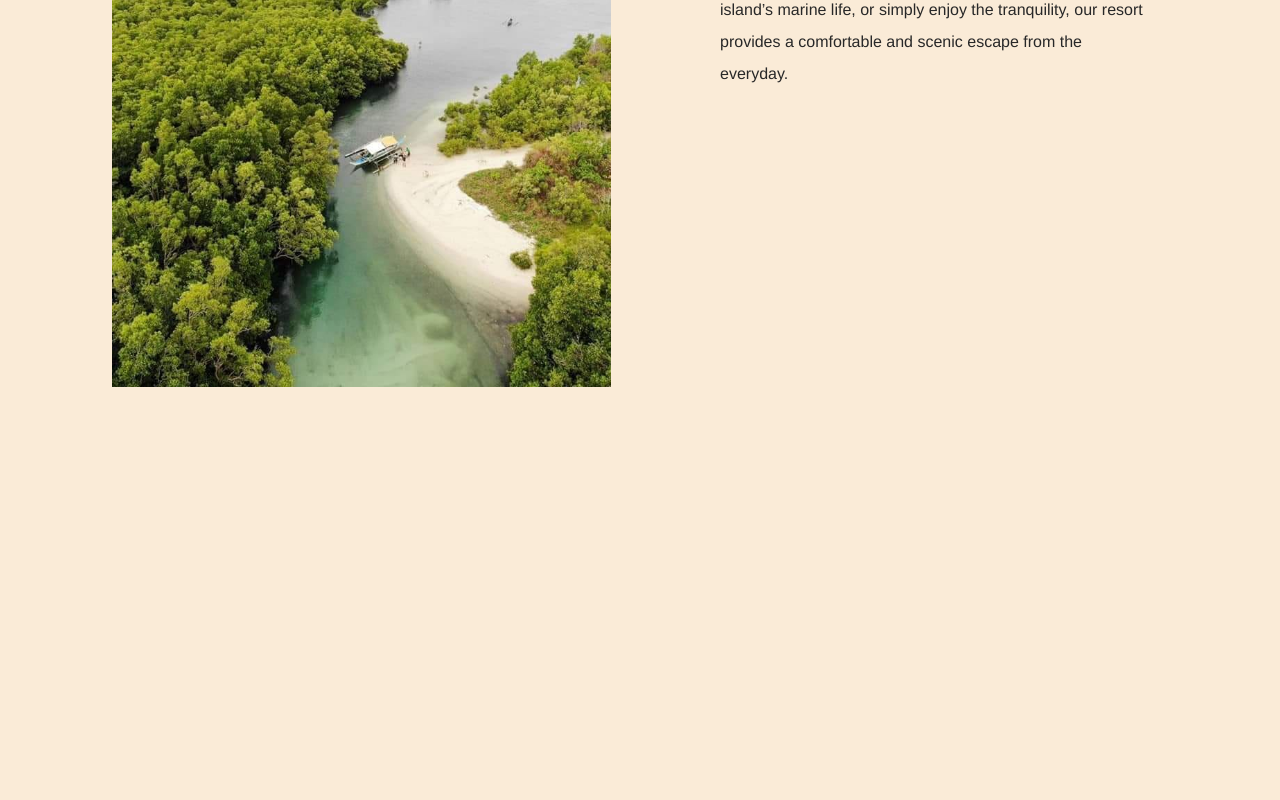
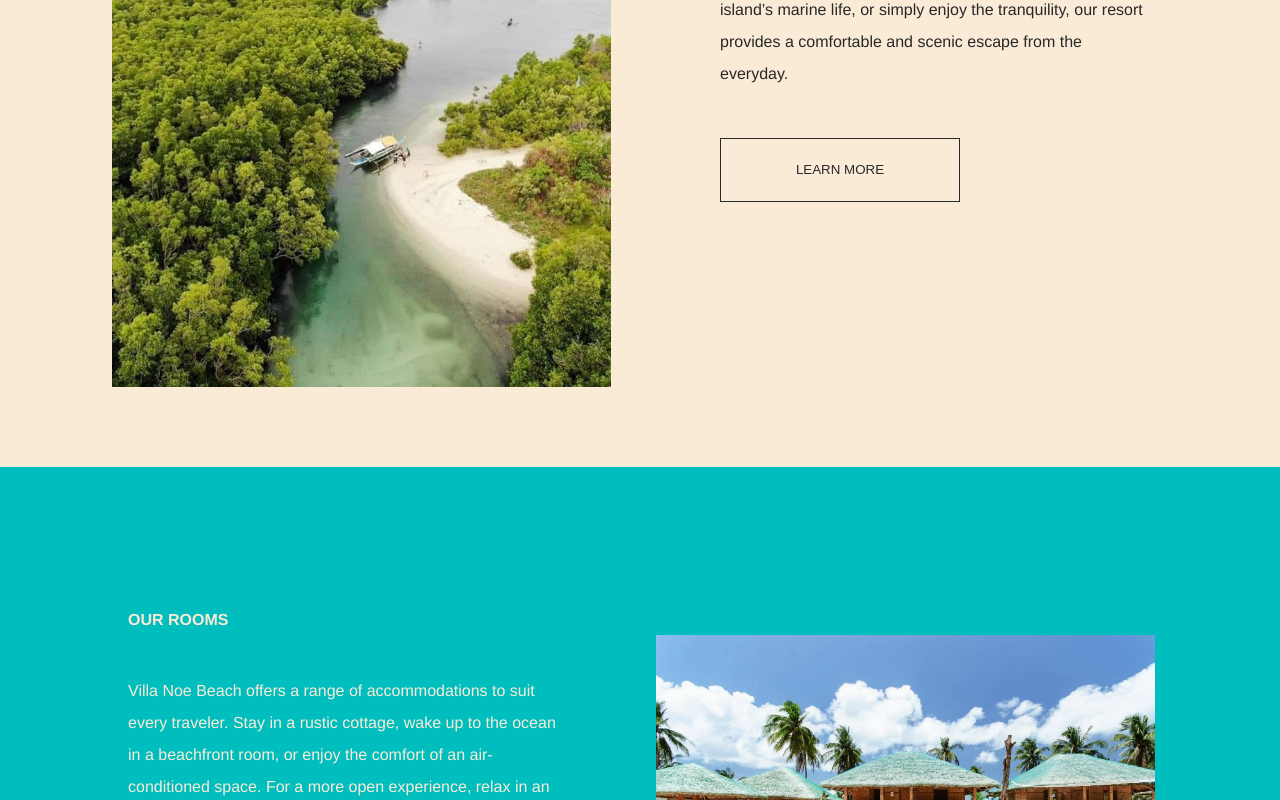
Before and after one commit to giantcarlos/villa-noe, a React (Vite) app: page / in a window 1280 px wide. Shown: the part 1100-1900 px from the top of the page. Built offline with nearby package versions, Linux system fonts and the light colour scheme.

Commit message:
fix about button

```diff
--- a/src/App.css
+++ b/src/App.css
@@ -330,12 +330,15 @@ button {
 }
 
 .button-2 {
+  color: inherit;
+  background-color: inherit;
   grid-column: 2;
   grid-row: 1;
   width: 15rem;
   height: 4rem;
   margin-top: 39rem;
   margin-left: 6rem;
+  text-decoration: none;
 }
 
 .button-3 {
@@ -757,6 +760,7 @@ button {
     margin-top: 2rem;
     margin-bottom: 2.5rem;
     margin-left: 3rem;
+    display: flex;
   }
   .button-3 {
     margin-top: 2rem;
--- a/src/Components/About.jsx
+++ b/src/Components/About.jsx
@@ -10,8 +10,8 @@ function About() {
                 <motion.img className="about-image" initial={{ opacity: 0, y: 65 }} whileInView={{ opacity: 1, y: 0 }} transition={{ duration: 1 }} viewport={{ margin: "-200px", once: true }} alt="Aerial view of Cagbalete Island." src="cagbalete.jpg" />
                 <motion.h2 className="small-font-2" initial={{ opacity: 0, y: 65 }} whileInView={{ opacity: 1, y: 0 }} transition={{ duration: 1 }} viewport={{ margin: "-100px", once: true }} >WELCOME TO VILLA NOE BEACH</motion.h2>
                 <motion.p className="paragraph" initial={{ opacity: 0, y: 65 }} whileInView={{ opacity: 1, y: 0 }} transition={{ duration: 1 }} viewport={{ margin: "-100px", once: true }} >Nestled on the pristine shores of Cagbalete Island in Mauban, Quezon, Villa Noe Beach offers a peaceful retreat with clear waters, white sand, and breathtaking sunrises. Whether you’re here to unwind by the beach, explore the island’s marine life, or simply enjoy the tranquility, our resort provides a comfortable and scenic escape from the everyday.</motion.p>
-                <Link to="/about">
-                <motion.button className="button-2" initial={{ opacity: 0, y: 45 }} whileInView={{ opacity: 1, y: 0 }} transition={{ duration: .75 }} viewport={{ margin: "-50px", once: true }} >LEARN MORE</motion.button>
+                <Link to="/about" className="button-2">
+                <motion.button initial={{ opacity: 0, y: 45 }} whileInView={{ opacity: 1, y: 0 }} transition={{ duration: .75 }} viewport={{ margin: "-50px", once: true }} >LEARN MORE</motion.button>
                 </Link>
             </div>
         </section>
```
